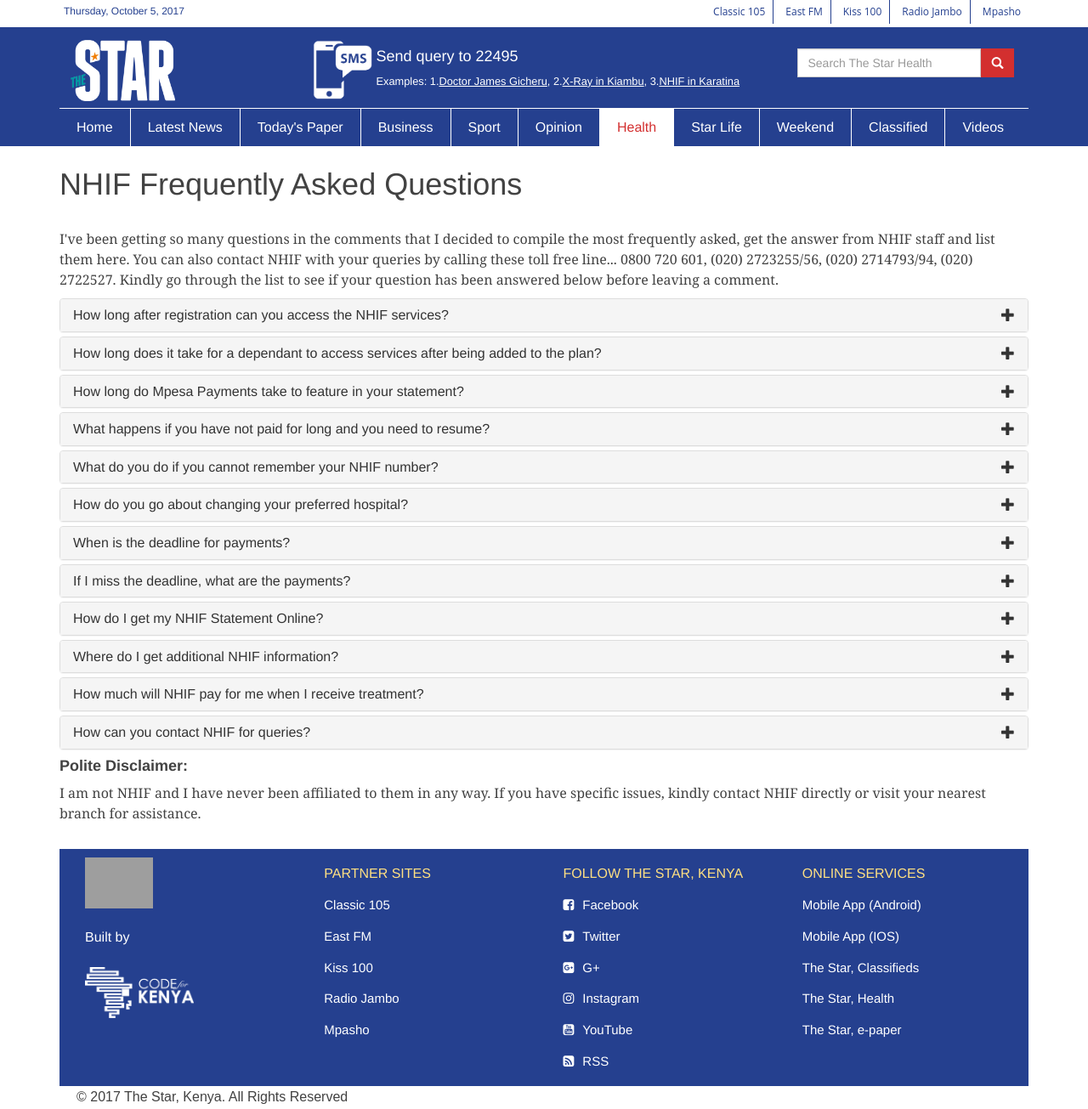
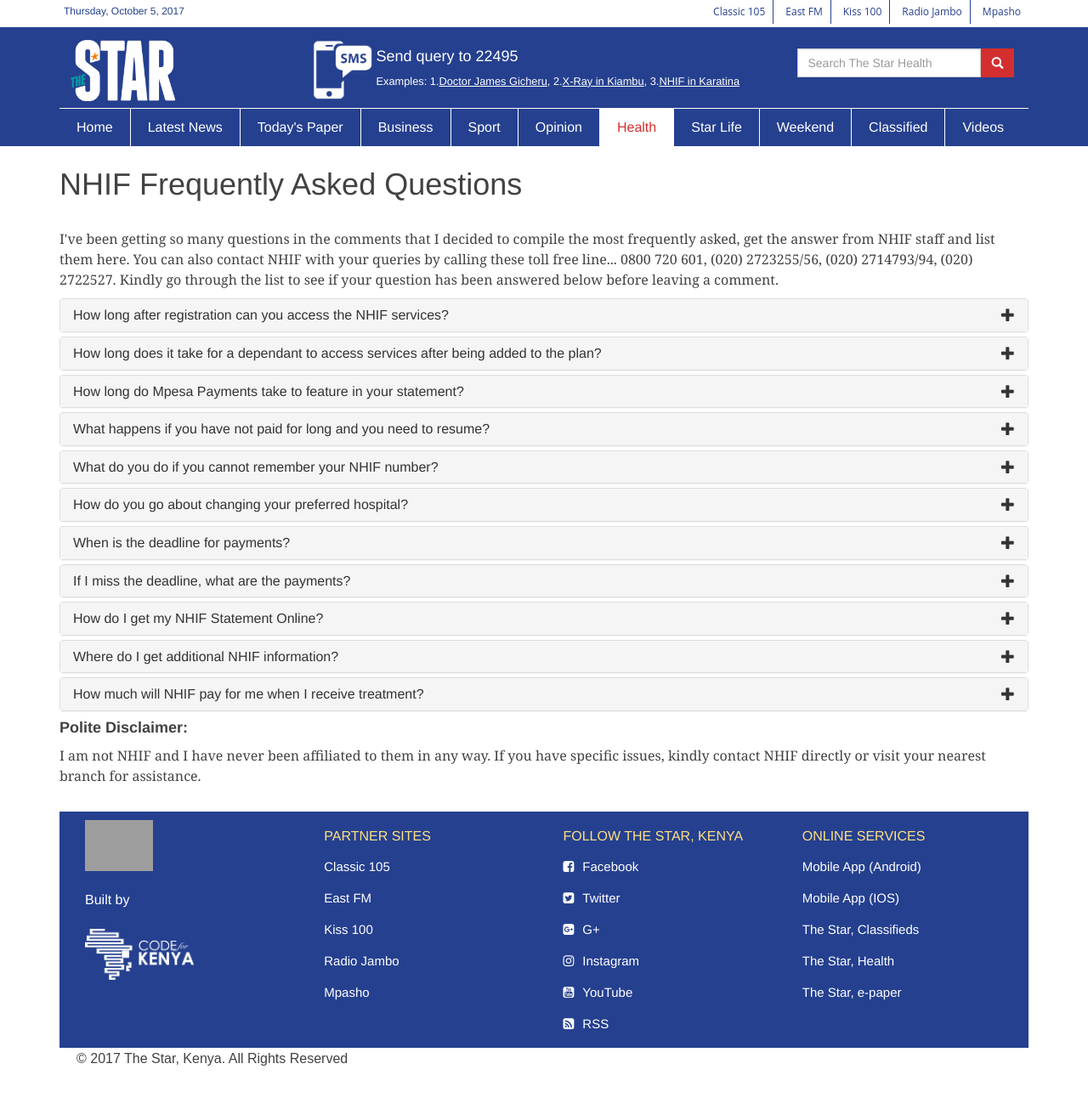
Before and after one commit to CodeForAfrica/HealthTools.KE-theStarHealth, a Jekyll site: the page built from nhif-faq.html, in a window 1280 px wide. Shown: the whole page at 85% size. Built offline with Jekyll 4.4.1, drawn with Linux system fonts in a browser that asks for light colours; a script that is not in the unit is left out; after the commit the page ends 1260 px from its top, so only the background shows below that; grey boxes are pictures that could not be loaded.

Commit message:
remove last faq question in nhif-faq.html

```diff
--- a/nhif-faq.html
+++ b/nhif-faq.html
@@ -169,20 +169,6 @@ title: NHIF FAQ
         </div>
       </div>
     </div>
-    <div class="panel panel-default ">
-      <div class="panel-heading accordion-toggle collapsed question-toggle" data-toggle="collapse" data-parent="#faqAccordion"
-        data-target="#question11">
-        <h4 class="panel-title">
-          <a href="#" class="ing">How can you contact NHIF for queries?<span class="glyphicon glyphicon-plus pull-right-glyphicon"></span></a>
-        </h4>
-      </div>
-      <div id="question11" class="panel-collapse collapse" style="height: 0px;">
-        <div class="panel-body">
-          <p>You can also contact NHIF with your queries by calling these toll free line... 0800 720 601,
-            (020) 2723255/56, (020) 2714793/94, (020) 2722527.</p>
-        </div>
-      </div>
-    </div>
     <h4><strong>Polite Disclaimer:</strong></h4>
     <p>I am not NHIF and I have never been affiliated to them in any way. If you have specific issues, kindly
       contact NHIF directly or visit your nearest branch for assistance.</p>
```
